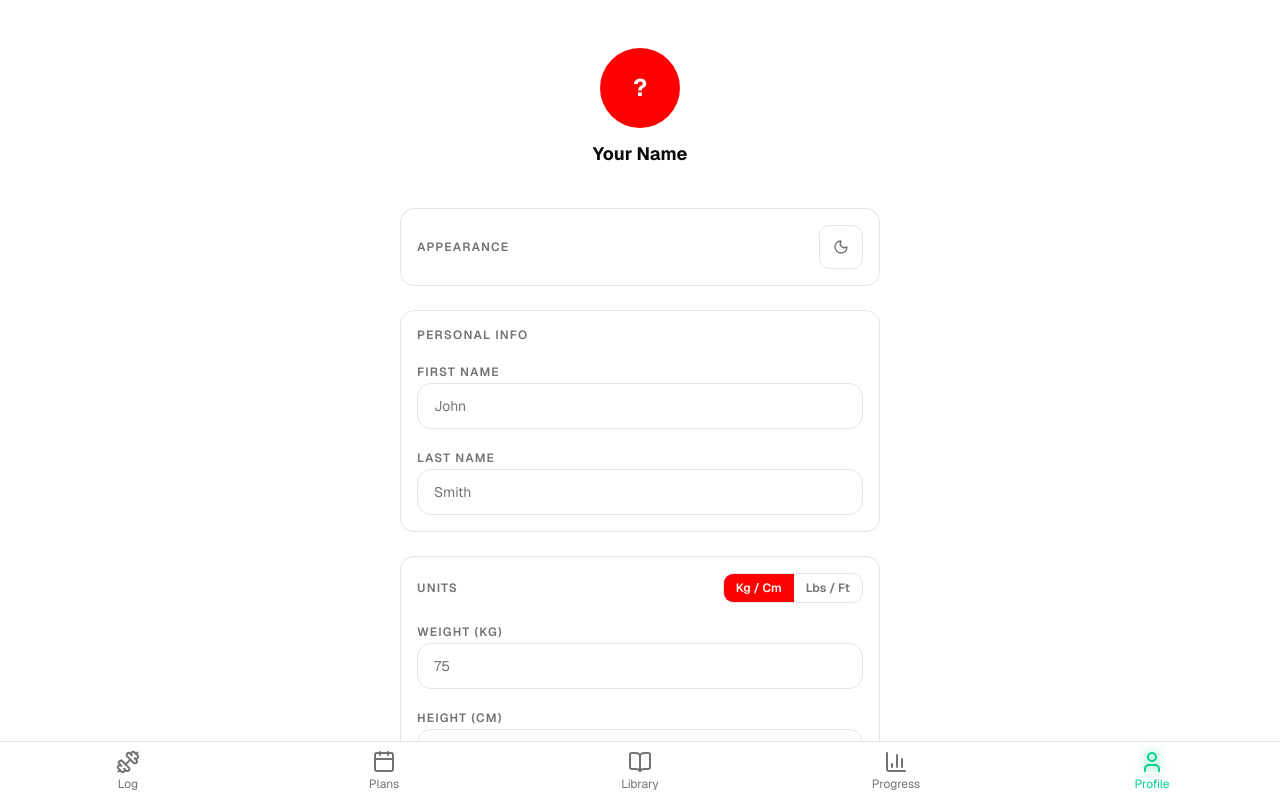
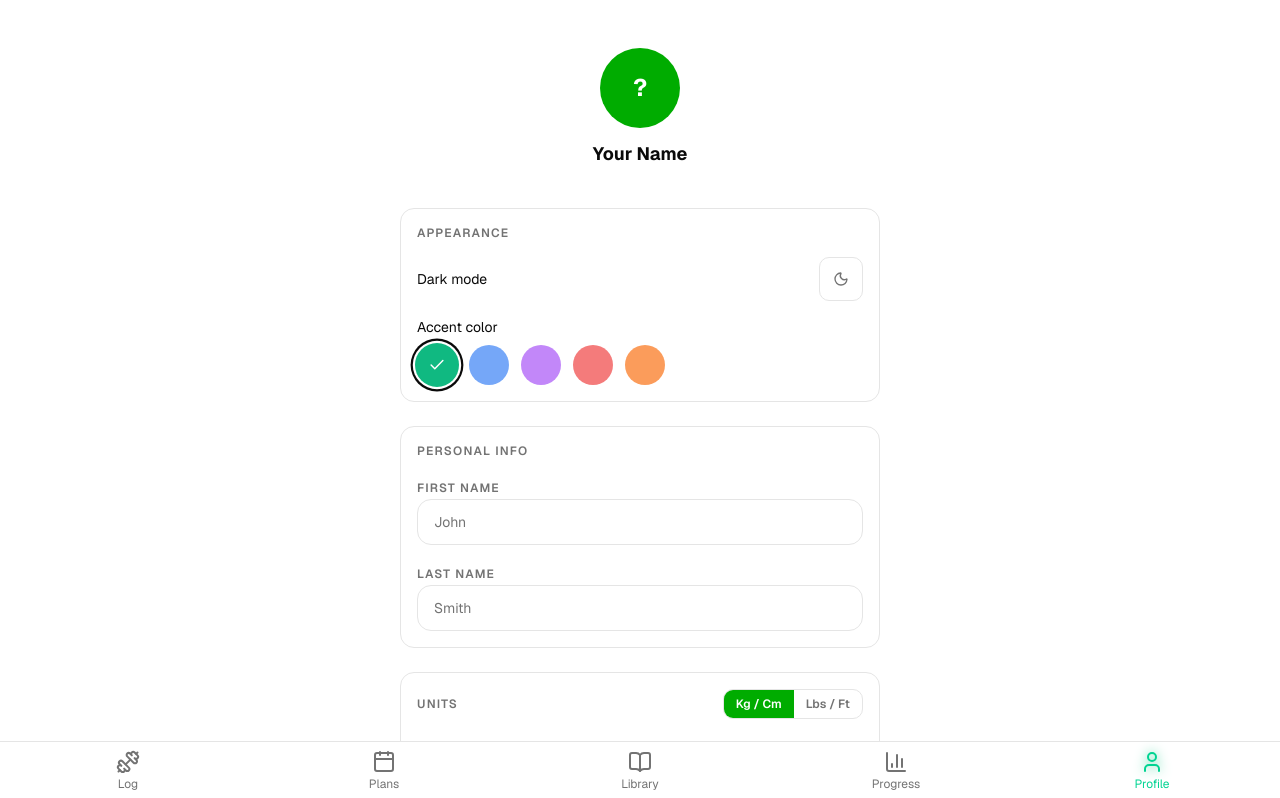
Before and after one commit to mauriciogentile/amaya, a Next.js app: page /profile in a window 1280 px wide. Shown: the top 798 px of the page. Built offline with nearby package versions, Linux system fonts and the light colour scheme; no server answers.

Commit message:
feat: accent color theme picker in profile

```diff
--- a/app/(app)/layout.tsx
+++ b/app/(app)/layout.tsx
@@ -7,18 +7,20 @@ import InstallPrompt from "@/components/install-prompt";
 
 export default async function AppLayout({ children }: { children: React.ReactNode }) {
   let userTheme: "light" | "dark" = "light";
+  let userAccent = "emerald";
   try {
     const session = await auth();
     if (session?.user?.id) {
       await connectDB();
-      const user = await User.findById(session.user.id).select("theme").lean() as any;
+      const user = await User.findById(session.user.id).select("theme accentColor").lean() as any;
       if (user?.theme) userTheme = user.theme;
+      if (user?.accentColor) userAccent = user.accentColor;
     }
   } catch {}
 
   return (
     <>
-      <ThemeInitializer theme={userTheme} />
+      <ThemeInitializer theme={userTheme} accent={userAccent} />
       <div className="flex flex-col min-h-screen bg-background">
         <main className="flex-1 overflow-y-auto pb-[calc(5rem+env(safe-area-inset-bottom))]">
           {children}
--- a/app/(app)/profile/page.tsx
+++ b/app/(app)/profile/page.tsx
@@ -58,6 +58,7 @@ export default function ProfilePage() {
   const [saving, setSaving] = useState(false);
   const [saved, setSaved] = useState(false);
   const [unitSystem, setUnitSystem] = useState<"metric" | "imperial">("metric");
+  const [accentColor, setAccentColor] = useState<string>("emerald");
 
   useEffect(() => { setMounted(true); }, []);
 
@@ -72,6 +73,7 @@ export default function ProfilePage() {
       });
       setUnitSystem(data.unitSystem || "metric");
       if (data.theme) setTheme(data.theme);
+      setAccentColor(data.accentColor || "emerald");
     });
   }, []);
 
@@ -109,7 +111,7 @@ export default function ProfilePage() {
     await fetch("/api/profile", {
       method: "PATCH",
       headers: { "Content-Type": "application/json" },
-      body: JSON.stringify({ ...draft, unitSystem }),
+      body: JSON.stringify({ ...draft, unitSystem, accentColor }),
     });
     setSaving(false);
     setSaved(true);
@@ -131,9 +133,12 @@ export default function ProfilePage() {
         </div>
 
         {/* Appearance */}
-        <div className="rounded-xl border border-border bg-card p-4">
+        <div className="rounded-xl border border-border bg-card p-4 space-y-4">
+          <p className="text-xs text-muted-foreground uppercase tracking-widest font-semibold">Appearance</p>
+
+          {/* Light/dark toggle */}
           <div className="flex items-center justify-between">
-            <p className="text-xs text-muted-foreground uppercase tracking-widest font-semibold">Appearance</p>
+            <p className="text-sm text-foreground">Dark mode</p>
             <button
               onClick={async () => {
                 if (!mounted) return;
@@ -146,6 +151,34 @@ export default function ProfilePage() {
             >
               {resolvedTheme === "dark" ? <Sun size={16} /> : <Moon size={16} />}
             </button>
+          </div>
+
+          {/* Color picker */}
+          <div className="space-y-2">
+            <p className="text-sm text-foreground">Accent color</p>
+            <div className="flex gap-3">
+              {([
+                { key: "emerald", color: "#10b981", label: "Emerald" },
+                { key: "blue",    color: "#3b82f6", label: "Blue"    },
+                { key: "purple",  color: "#a855f7", label: "Purple"  },
+                { key: "red",     color: "#ef4444", label: "Red"     },
+                { key: "orange",  color: "#f97316", label: "Orange"  },
+              ] as const).map(({ key, color, label }) => (
+                <button
+                  key={key}
+                  aria-label={label}
+                  onClick={() => {
+                    setAccentColor(key);
+                    document.documentElement.setAttribute("data-accent", key);
+                  }}
+                  style={{ backgroundColor: color }}
+                  className={`w-10 h-10 rounded-full transition-all ${accentColor === key ? "ring-2 ring-offset-2 ring-offset-card scale-110" : "opacity-70 hover:opacity-100"}`}
+                  title={label}
+                >
+                  {accentColor === key && <Check size={16} className="text-white mx-auto" />}
+                </button>
+              ))}
+            </div>
           </div>
         </div>
 
--- a/app/api/profile/route.ts
+++ b/app/api/profile/route.ts
@@ -10,7 +10,7 @@ export async function GET() {
   if (!session?.user?.id) return NextResponse.json({ error: "Unauthorized" }, { status: 401 });
 
   await connectDB();
-  const user = await User.findById(session.user.id).select("firstName lastName email image weightKg heightCm unitSystem theme").lean();
+  const user = await User.findById(session.user.id).select("firstName lastName email image weightKg heightCm unitSystem theme accentColor").lean();
   return NextResponse.json(user);
 }
 
@@ -19,14 +19,14 @@ export async function PATCH(req: NextRequest) {
   if (!session?.user?.id) return NextResponse.json({ error: "Unauthorized" }, { status: 401 });
 
   const body = await req.json();
-  const { firstName, lastName, weightKg, heightCm, unitSystem, theme } = body;
+  const { firstName, lastName, weightKg, heightCm, unitSystem, theme, accentColor } = body;
 
   await connectDB();
   const user = await User.findByIdAndUpdate(
     session.user.id,
-    { firstName, lastName, weightKg, heightCm, unitSystem, theme },
+    { firstName, lastName, weightKg, heightCm, unitSystem, theme, accentColor },
     { new: true }
-  ).select("firstName lastName email image weightKg heightCm unitSystem theme");
+  ).select("firstName lastName email image weightKg heightCm unitSystem theme accentColor");
 
   return NextResponse.json(user);
 }
--- a/app/globals.css
+++ b/app/globals.css
@@ -132,3 +132,83 @@
     font-size: 16px; /* prevents iOS auto-zoom */
   }
 }
+/* Accent color themes */
+[data-accent="emerald"] {
+  --primary: oklch(0.628 0.258 145);
+  --primary-foreground: oklch(1 0 0);
+  --color-emerald-50: oklch(0.979 0.021 166.113);
+  --color-emerald-100: oklch(0.95 0.052 163.051);
+  --color-emerald-200: oklch(0.905 0.093 164.15);
+  --color-emerald-300: oklch(0.845 0.143 164.978);
+  --color-emerald-400: oklch(0.765 0.177 163.223);
+  --color-emerald-500: oklch(0.696 0.17 162.48);
+  --color-emerald-600: oklch(0.596 0.145 163.225);
+  --color-emerald-700: oklch(0.508 0.118 165.612);
+  --color-emerald-800: oklch(0.432 0.095 166.913);
+  --color-emerald-900: oklch(0.378 0.077 168.94);
+  --color-emerald-950: oklch(0.262 0.051 172.552);
+}
+
+[data-accent="blue"] {
+  --primary: oklch(0.546 0.218 264);
+  --primary-foreground: oklch(1 0 0);
+  --color-emerald-50: oklch(0.97 0.014 254);
+  --color-emerald-100: oklch(0.932 0.04 254);
+  --color-emerald-200: oklch(0.88 0.08 254);
+  --color-emerald-300: oklch(0.8 0.13 254);
+  --color-emerald-400: oklch(0.7 0.18 254);
+  --color-emerald-500: oklch(0.606 0.214 264);
+  --color-emerald-600: oklch(0.52 0.2 264);
+  --color-emerald-700: oklch(0.44 0.17 264);
+  --color-emerald-800: oklch(0.36 0.14 264);
+  --color-emerald-900: oklch(0.28 0.1 264);
+  --color-emerald-950: oklch(0.2 0.07 264);
+}
+
+[data-accent="purple"] {
+  --primary: oklch(0.558 0.233 292);
+  --primary-foreground: oklch(1 0 0);
+  --color-emerald-50: oklch(0.97 0.014 292);
+  --color-emerald-100: oklch(0.932 0.04 292);
+  --color-emerald-200: oklch(0.88 0.08 292);
+  --color-emerald-300: oklch(0.8 0.13 292);
+  --color-emerald-400: oklch(0.7 0.18 292);
+  --color-emerald-500: oklch(0.614 0.221 292);
+  --color-emerald-600: oklch(0.52 0.2 292);
+  --color-emerald-700: oklch(0.44 0.17 292);
+  --color-emerald-800: oklch(0.36 0.14 292);
+  --color-emerald-900: oklch(0.28 0.1 292);
+  --color-emerald-950: oklch(0.2 0.07 292);
+}
+
+[data-accent="red"] {
+  --primary: oklch(0.577 0.245 27.325);
+  --primary-foreground: oklch(1 0 0);
+  --color-emerald-50: oklch(0.97 0.014 27);
+  --color-emerald-100: oklch(0.932 0.04 27);
+  --color-emerald-200: oklch(0.88 0.08 27);
+  --color-emerald-300: oklch(0.8 0.13 27);
+  --color-emerald-400: oklch(0.704 0.191 22);
+  --color-emerald-500: oklch(0.63 0.24 27);
+  --color-emerald-600: oklch(0.52 0.22 27);
+  --color-emerald-700: oklch(0.44 0.18 27);
+  --color-emerald-800: oklch(0.36 0.14 27);
+  --color-emerald-900: oklch(0.28 0.1 27);
+  --color-emerald-950: oklch(0.2 0.07 27);
+}
+
+[data-accent="orange"] {
+  --primary: oklch(0.646 0.222 41);
+  --primary-foreground: oklch(1 0 0);
+  --color-emerald-50: oklch(0.97 0.014 41);
+  --color-emerald-100: oklch(0.932 0.04 41);
+  --color-emerald-200: oklch(0.88 0.08 41);
+  --color-emerald-300: oklch(0.8 0.13 41);
+  --color-emerald-400: oklch(0.72 0.19 41);
+  --color-emerald-500: oklch(0.646 0.222 41);
+  --color-emerald-600: oklch(0.54 0.2 41);
+  --color-emerald-700: oklch(0.44 0.17 41);
+  --color-emerald-800: oklch(0.36 0.14 41);
+  --color-emerald-900: oklch(0.28 0.1 41);
+  --color-emerald-950: oklch(0.2 0.07 41);
+}
--- a/components/theme-initializer.tsx
+++ b/components/theme-initializer.tsx
@@ -1,12 +1,12 @@
 "use client";
-
 import { useEffect } from "react";
 import { useTheme } from "next-themes";
 
-export function ThemeInitializer({ theme }: { theme: "light" | "dark" }) {
+export function ThemeInitializer({ theme, accent }: { theme: "light" | "dark"; accent?: string }) {
   const { setTheme } = useTheme();
+  useEffect(() => { setTheme(theme); }, [theme]);
   useEffect(() => {
-    setTheme(theme);
-  }, [theme]);
+    if (accent) document.documentElement.setAttribute("data-accent", accent);
+  }, [accent]);
   return null;
 }
--- a/lib/models/User.ts
+++ b/lib/models/User.ts
@@ -14,6 +14,7 @@ const UserSchema = new Schema({
   goal:        { type: String, enum: ["lose_fat","build_muscle","maintain","performance","general"], default: "general" },
   unitSystem:  { type: String, enum: ["metric","imperial"], default: "metric" },
   theme:       { type: String, enum: ["light","dark"], default: "light" },
+  accentColor: { type: String, enum: ["emerald","blue","purple","red","orange"], default: "emerald" },
   onboarded:   { type: Boolean, default: false },
 }, { timestamps: true });
 
```
